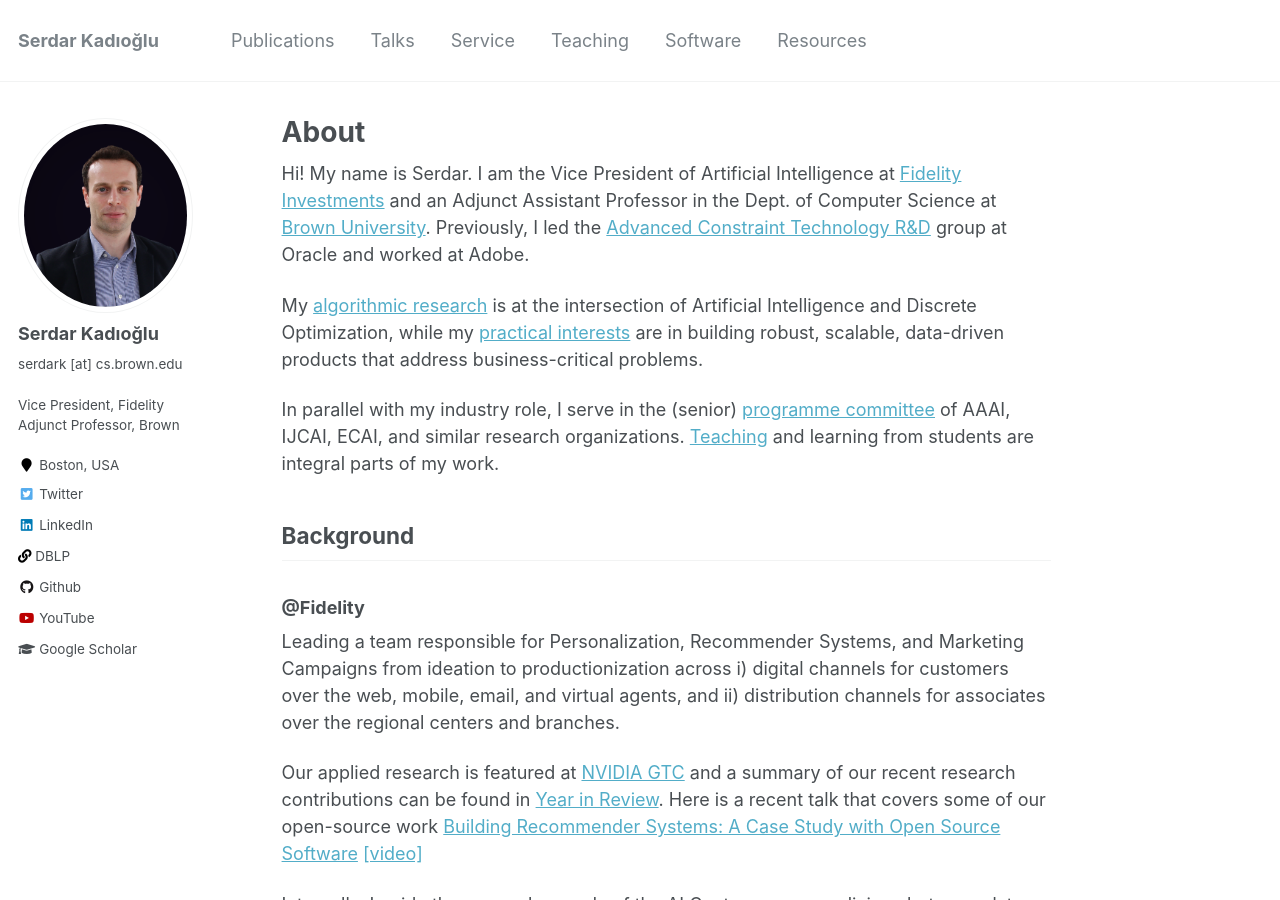
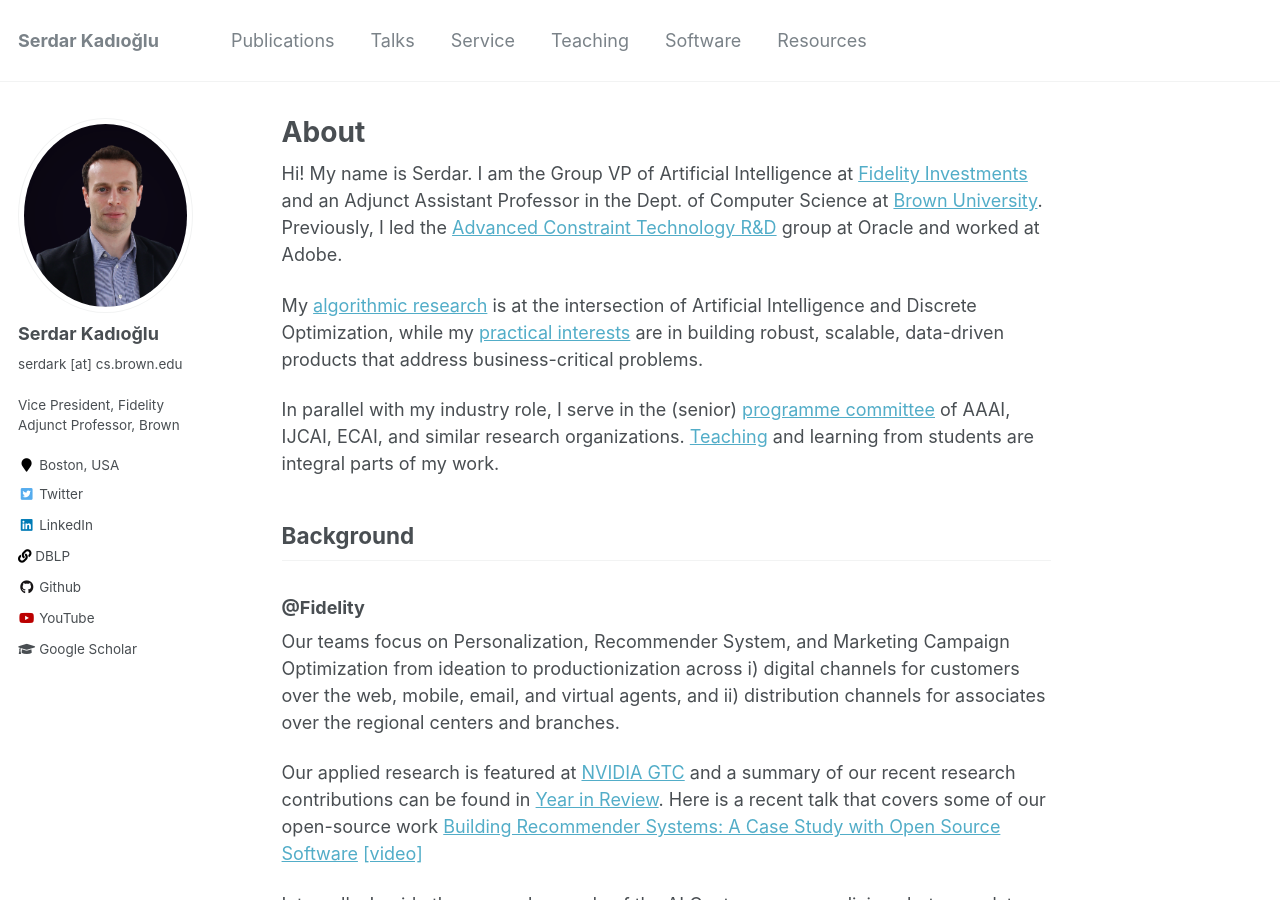
Before and after one commit to skadio/skadio.github.io, a Jekyll site: the page built from _pages/about.md, in a window 1280 px wide and 900 px high. Built offline with Jekyll 4.4.1, drawn with Linux system fonts in a browser that asks for light colours.

Commit message:
Update about.md

```diff
--- a/_pages/about.md
+++ b/_pages/about.md
@@ -8,7 +8,7 @@ redirect_from:
   - /about.html
 ---
 
-Hi! My name is Serdar. I am the Vice President of Artificial Intelligence at [Fidelity Investments](https://www.fidelitylabs.com/) and an Adjunct Assistant Professor in the Dept. of Computer Science at [Brown University](http://cs.brown.edu/people/faculty/skadiogl). Previously, I led the [Advanced Constraint Technology R&D](https://www.oracle.com/artificial-intelligence/) group at Oracle and worked at Adobe.
+Hi! My name is Serdar. I am the Group VP of Artificial Intelligence at [Fidelity Investments](https://www.fidelitylabs.com/) and an Adjunct Assistant Professor in the Dept. of Computer Science at [Brown University](http://cs.brown.edu/people/faculty/skadiogl). Previously, I led the [Advanced Constraint Technology R&D](https://www.oracle.com/artificial-intelligence/) group at Oracle and worked at Adobe.
 
 My [algorithmic research](https://skadio.github.io/publications/) is at the intersection of Artificial Intelligence and Discrete Optimization, while my [practical interests](https://skadio.github.io/software/) are in building robust, scalable, data-driven products that address business-critical problems.
 
@@ -18,10 +18,9 @@ In parallel with my industry role, I serve in the (senior) [programme committee]
 
 ### @Fidelity
 
-Leading a team responsible for Personalization, Recommender Systems, and Marketing Campaigns from ideation to productionization across i) digital channels for customers over the web, mobile, email, and virtual agents, and ii) distribution channels for associates over the regional centers and branches.
+Our teams focus on Personalization, Recommender System, and Marketing Campaign Optimization from ideation to productionization across i) digital channels for customers over the web, mobile, email, and virtual agents, and ii) distribution channels for associates over the regional centers and branches.
 
 Our applied research is featured at [NVIDIA GTC](https://www.youtube.com/watch?v=_v-B2nRy79w) and a summary of our recent research contributions can be found in [Year in Review](https://www.linkedin.com/pulse/year-review-2021-serdar-kadioglu/). Here is a recent talk that covers some of our open-source work [Building Recommender Systems: A Case Study with Open Source Software](https://2021.allthingsopen.org/sessions/building-recommender-systems-a-case-study-with-open-source-software/) [[video]](https://www.youtube.com/watch?v=54d_YUalvOA)
-
 
 Internally, I guide the research agenda of the AI Center, serve as a liaison between data science, engineering and business teams and scale out the efforts on model governance, interpretability, fairness, and bias mitigation for the enterprise.
 
```
